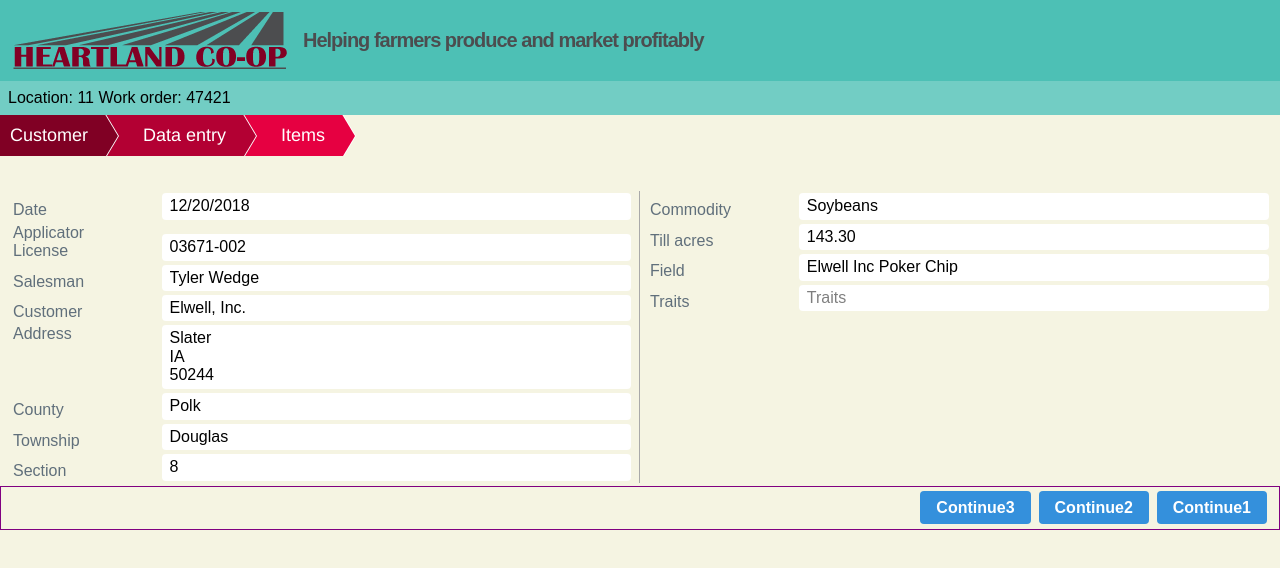
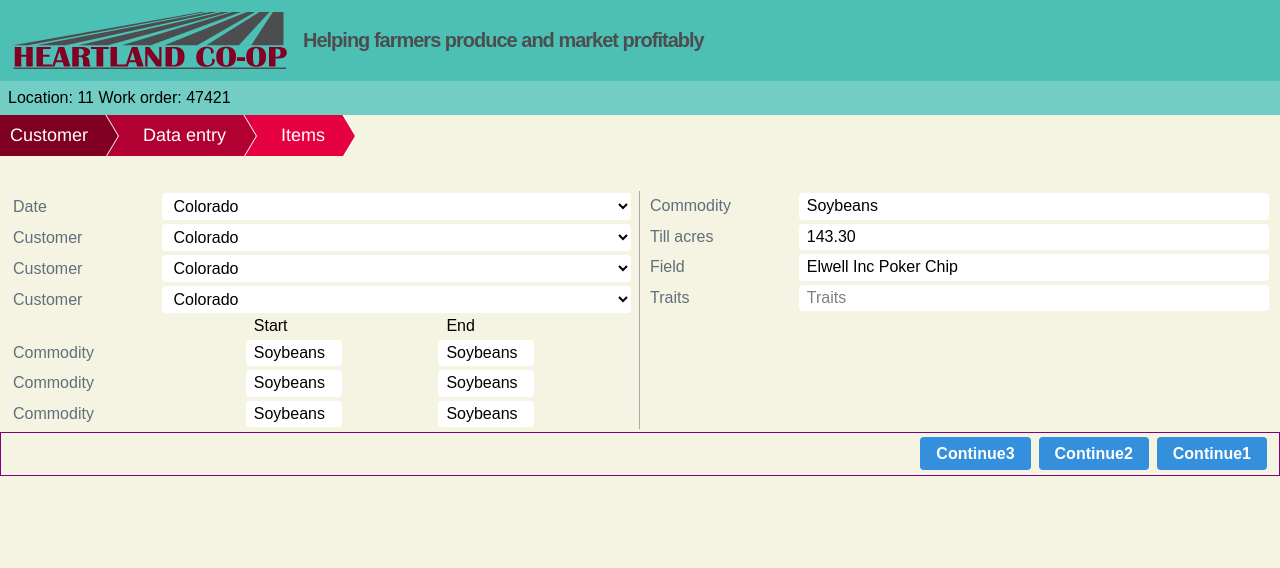
Before and after one commit to ASNA/tailwind-diddle, a plain HTML site: page details.html in a window 1280 px wide. Drawn offline with Linux system fonts and the light colour scheme.

Commit message:
start nested muliple columns

```diff
--- a/customer2.html
+++ b/details.html
@@ -69,38 +69,69 @@
       <div class="data-entry-1">
          <div class="data-entry">
             <label class="text-grey-darker">Date</label>
-            <input type="textbox" class="text-gray-darkest rounded py-1 px-2" placeholder="Date" value="12/20/2018"/>
-        </div>
-        <span class="input-error">The date is incorrect.</span>
-         <div class="data-entry">
-            <label class="text-grey-darker">Applicator <br>License</label>
-            <input type="textbox" class="text-gray-darkest rounded py-1 px-2" placeholder="License" value="03671-002"/>
-         </div>
-         <div class="data-entry">
-            <label class="text-grey-darker">Salesman</label>
-            <input type="textbox" class="text-gray-darkest rounded py-1 px-2" placeholder="Salesman"  value="Tyler Wedge"/>
+            <select class="py-1 px-2 bg-white rounded">
+                <option class="appearance-none" value="IN">Colorado</option>
+                <option class="appearance-none" value="IN">Georgia</option>
+                <option class="appearance-none" value="IN">Illinois</option>
+                <option class="appearance-none" value="IN">Nevada</option>
+                <option class="appearance-none" value="IN">Alabama</option>
+            </select>
         </div>
          <div class="data-entry">
             <label class="text-grey-darker">Customer</label>
-            <input type="textbox" class="text-gray-darkest rounded py-1 px-2" placeholder="Customer" value="Elwell, Inc."/>
+            <select class="py-1 px-2 bg-white rounded">
+                <option value="IN">Colorado</option>
+                <option value="IN">Georgia</option>
+                <option value="IN">Illinois</option>
+                <option value="IN">Nevada</option>
+                <option value="IN">Alabama</option>
+            </select>
         </div>
         <div class="data-entry">
-            <label class="text-area-label text-grey-darker">Address</label>
-            <textarea class="text-area text-gray-darkest rounded py-1 px-2"
-                      placeholder="Address">Slater&#013;&#010;IA&#013;&#010;50244</textarea>
+            <label class="text-grey-darker">Customer</label>
+            <select class="py-1 px-2 bg-white rounded">
+                <option value="IN">Colorado</option>
+                <option value="IN">Georgia</option>
+                <option value="IN">Illinois</option>
+                <option value="IN">Nevada</option>
+                <option value="IN">Alabama</option>
+            </select>
         </div>
         <div class="data-entry">
-            <label class="text-grey-darker">County</label>
-            <input type="textbox" class="text-gray-darkest rounded py-1 px-2" placeholder="County" value="Polk"/>
+            <label class="text-grey-darker">Customer</label>
+            <select class="py-1 px-2 bg-white rounded">
+                <option value="IN">Colorado</option>
+                <option value="IN">Georgia</option>
+                <option value="IN">Illinois</option>
+                <option value="IN">Nevada</option>
+                <option value="IN">Alabama</option>
+            </select>
         </div>
-         <div class="data-entry">
-            <label class="text-grey-darker">Township</label>
-            <input type="textbox" class="text-gray-darkest rounded py-1 px-2" placeholder="Township" value="Douglas"/>
+
+        <div class="weather-container">
+           <label class="pl-2 text-grey-darker"></label>
+           <span class="pl-2 w-24">Start</span>
+           <span class="pl-2 w-24">End</span>
         </div>
-         <div class="data-entry">
-            <label class="text-grey-darker">Section</label>
-            <input type="textbox" class="text-gray-darkest rounded py-1 px-2" placeholder="Section" value="8" />
+
+        <div class="weather-container">
+            <label class="pl-2 text-grey-darker">Commodity</label>
+            <input type="textbox" class="w-24 pl-2 text-gray-darkest rounded py-1 px-2" placeholder="Commodity" value="Soybeans" />
+            <input type="textbox" class="w-24 text-gray-darkest rounded py-1 px-2" placeholder="Commodity" value="Soybeans" />
         </div>
+        <div class="weather-container">
+            <label class="pl-2 text-grey-darker">Commodity</label>
+            <input type="textbox" class="w-24 pl-2 text-gray-darkest rounded py-1 px-2" placeholder="Commodity" value="Soybeans" />
+            <input type="textbox" class="w-24 text-gray-darkest rounded py-1 px-2" placeholder="Commodity" value="Soybeans" />
+        </div>
+        <div class="weather-container">
+            <label class="pl-2 text-grey-darker">Commodity</label>
+            <input type="textbox" class="w-24 pl-2 text-gray-darkest rounded py-1 px-2" placeholder="Commodity" value="Soybeans" />
+            <input type="textbox" class="w-24 text-gray-darkest rounded py-1 px-2" placeholder="Commodity" value="Soybeans" />
+        </div>
+
+
+
       </div>
 
       <div class="data-entry-2">
--- a/two-column-input.css
+++ b/two-column-input.css
@@ -44,7 +44,7 @@
         padding: 2px;
         display: grid;
         grid-template-columns: 1fr 3fr;
-        align-items: end;
+        align-items: center;
     }
 
     div.data-entry textarea.text-area {
@@ -67,4 +67,11 @@
         display: none;
     }
 
+    div.weather-container {
+        padding: 2px;
+        display: grid;
+        grid-template-columns: 1fr .8fr .8fr;
+        align-items: center;
+    }
+
 }
```
Also changed, not shown: customer.html (+64 -100 lines), customer.old..html (added, +183 -0 lines). Lines whose indentation alone changed are shown as unchanged.
